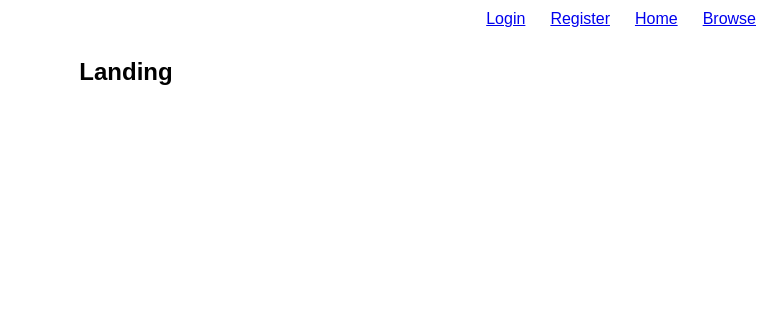
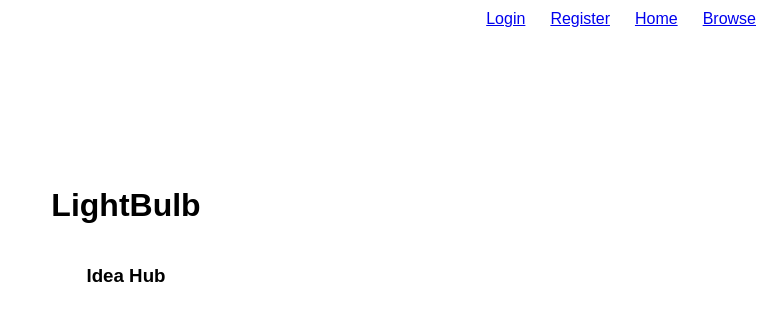
Before and after one commit to ckarras11/lightbulb-client, a React (Create React App) app: page / in a window 1280 px wide. Shown: the top 320 px of the page, without its empty margins (514-1280 px from the left). Built offline with nearby package versions, Linux system fonts and the light colour scheme.

Commit message:
Minor styling

```diff
--- /dev/null
+++ b/src/components/landing.css
@@ -0,0 +1,8 @@
+.landing {
+    display: flex;
+    justify-content: center;
+    align-items: center;
+    flex-direction: column;
+    margin-top: 10%;
+
+}
--- a/src/components/landing.js
+++ b/src/components/landing.js
@@ -1,9 +1,13 @@
 import React from 'react';
+import Logo from './logo';
+import { Link } from 'react-router-dom';
+import './landing.css';
 
 const Landing = () => {
     return (
-        <div>
-            <h2>Landing</h2>
+        <div className='landing'>
+            <Logo />
+            <h3>Idea Hub</h3>
         </div>
     );
 };
```
